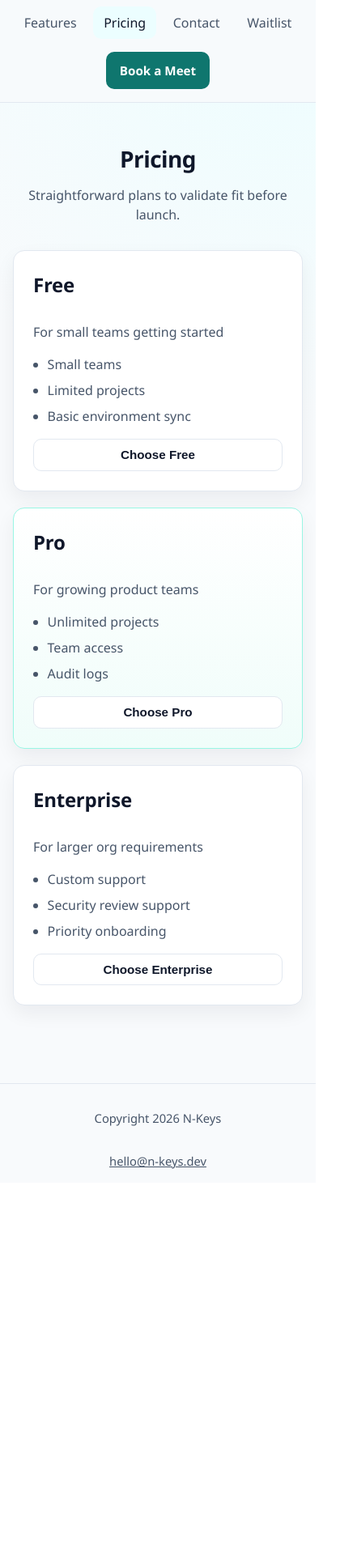
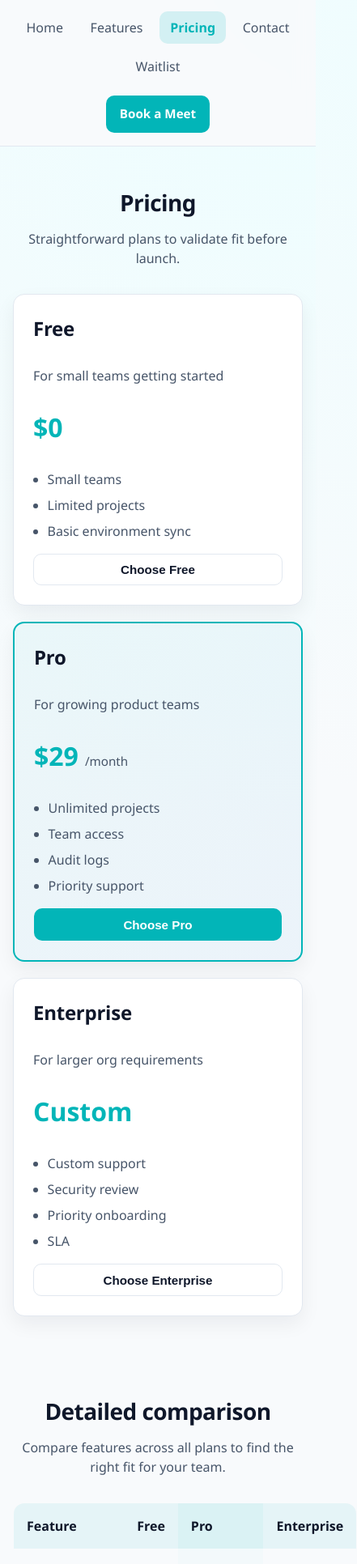
Before and after one commit to Neko-Nik-Org/N-Keys-WebUI, a React (Vite) app: page /pricing in a window 390 px wide. Shown: the part 50-1982 px from the top of the page at 81% size, 441 px wide, since content can reach past the window. Before the commit the page ends 1511 px from the top, so only its background shows below. Built offline with nearby package versions, Linux system fonts and the light colour scheme.

Commit message:
feat: update site footer, navigation, and various pages with new content and styles

```diff
--- a/src/components/SiteFooter.jsx
+++ b/src/components/SiteFooter.jsx
@@ -2,8 +2,19 @@ function SiteFooter() {
   return (
     <footer className="site-footer">
       <div className="container footer-wrap">
-        <p>Copyright {new Date().getFullYear()} N-Keys</p>
-        <a href="mailto:hello@n-keys.dev">hello@n-keys.dev</a>
+
+        <p>© 2024-2026 Neko Nik · N-Keys · All rights reserved.</p>
+
+        <p>
+          Made with <span role="img" aria-label="heart">❤️</span> by&nbsp;
+          <a
+            href="https://nekonik.com"
+            target="_blank"
+            rel="noreferrer"
+          >
+            Neko Nik
+          </a>
+        </p>
       </div>
     </footer>
   )
--- a/src/components/SiteNav.jsx
+++ b/src/components/SiteNav.jsx
@@ -1,6 +1,8 @@
 import { Link, NavLink } from 'react-router-dom'
+import logoImg from '../assets/n-keys-no-bg.png'
 
 const navItems = [
+  { to: '/', label: 'Home' },
   { to: '/features', label: 'Features' },
   { to: '/pricing', label: 'Pricing' },
   { to: '/contact', label: 'Contact' },
@@ -12,6 +14,7 @@ function SiteNav() {
     <header className="site-header">
       <div className="container nav-wrap">
         <Link to="/" className="logo" aria-label="N-Keys home">
+          <img src={logoImg} alt="N-Keys" />
           N-Keys
         </Link>
 
@@ -34,7 +37,7 @@ function SiteNav() {
 
         <a
           className="button button-primary nav-cta"
-          href="https://calendly.com/your-name/n-keys-intro"
+          href="https://calendly.com/neko-nik/general-meet"
           target="_blank"
           rel="noreferrer"
         >
--- a/src/index.css
+++ b/src/index.css
@@ -6,8 +6,9 @@
   --text-muted: #475569;
   --border: #e2e8f0;
   --shadow: 0 10px 24px rgba(15, 23, 42, 0.06);
-  --brand: #0f766e;
-  --brand-hover: #115e59;
+  --brand-primary: #02b5b8;
+  --brand-secondary: #0178d7;
+  --brand-hover: #018a8d;
   --radius-sm: 10px;
   --radius-md: 14px;
   --radius-lg: 18px;
@@ -31,6 +32,18 @@
   text-rendering: optimizeLegibility;
   -webkit-font-smoothing: antialiased;
   -moz-osx-font-smoothing: grayscale;
+}
+
+@media (prefers-color-scheme: dark) {
+  :root {
+    --bg: #0f172a;
+    --surface: #1a2332;
+    --surface-soft: #242f3f;
+    --text: #f0f4f8;
+    --text-muted: #a0afc0;
+    --border: #2d3d50;
+    --shadow: 0 10px 24px rgba(0, 0, 0, 0.4);
+  }
 }
 
 * {
@@ -72,9 +85,15 @@ main {
   position: sticky;
   top: 0;
   z-index: 20;
-  background: rgba(248, 250, 252, 0.9);
-  backdrop-filter: blur(8px);
+  background: rgba(248, 250, 252, 0.95);
+  backdrop-filter: blur(12px);
   border-bottom: 1px solid var(--border);
+}
+
+@media (prefers-color-scheme: dark) {
+  .site-header {
+    background: rgba(15, 23, 42, 0.85);
+  }
 }
 
 .nav-wrap {
@@ -90,6 +109,14 @@ main {
   font-size: 1.1rem;
   font-weight: 700;
   letter-spacing: -0.02em;
+  display: flex;
+  align-items: center;
+  gap: var(--space-2);
+}
+
+.logo img {
+  height: 32px;
+  width: auto;
 }
 
 .nav-list {
@@ -113,12 +140,13 @@ main {
 
 .nav-link:hover {
   color: var(--text);
-  background: #eff6ff;
+  background: rgba(2, 181, 184, 0.1);
 }
 
 .nav-link-active {
-  color: var(--text);
-  background: #ecfeff;
+  color: var(--brand-primary);
+  background: rgba(2, 181, 184, 0.15);
+  font-weight: 600;
 }
 
 .button {
@@ -138,7 +166,7 @@ main {
 
 .button-primary {
   color: #ffffff;
-  background: var(--brand);
+  background: var(--brand-primary);
 }
 
 .button-primary:hover {
@@ -283,6 +311,32 @@ main {
   grid-template-columns: 1.2fr 1fr;
 }
 
+.benefits-grid {
+  display: grid;
+  grid-template-columns: repeat(3, minmax(0, 1fr));
+  gap: var(--space-4);
+}
+
+.benefit-item {
+  display: flex;
+  align-items: flex-start;
+  gap: var(--space-3);
+  padding: var(--space-3) 0;
+}
+
+.benefit-icon {
+  display: inline-flex;
+  align-items: center;
+  justify-content: center;
+  min-width: 24px;
+  height: 24px;
+  border-radius: 50%;
+  background: rgba(2, 181, 184, 0.2);
+  color: var(--brand-primary);
+  font-weight: 700;
+  font-size: 0.9rem;
+}
+
 .card {
   background: var(--surface);
   border: 1px solid var(--border);
@@ -315,8 +369,8 @@ main {
   display: inline-flex;
   align-items: center;
   justify-content: center;
-  color: #0e7490;
-  background: #f0fdfa;
+  color: var(--brand-primary);
+  background: rgba(2, 181, 184, 0.1);
 }
 
 .feature-icon svg {
@@ -330,6 +384,24 @@ main {
   align-content: start;
 }
 
+.price-display {
+  display: flex;
+  align-items: baseline;
+  gap: var(--space-2);
+  margin: var(--space-3) 0;
+}
+
+.price {
+  font-size: 2rem;
+  font-weight: 700;
+  color: var(--brand-primary);
+}
+
+.period {
+  color: var(--text-muted);
+  font-size: 0.95rem;
+}
+
 .pricing-card ul {
   margin: 0;
   padding-left: 1.1rem;
@@ -339,8 +411,9 @@ main {
 }
 
 .pricing-card-focus {
-  border-color: #99f6e4;
-  background: linear-gradient(180deg, #ffffff 0%, #f0fdfa 100%);
+  border-color: var(--brand-primary);
+  background: linear-gradient(135deg, rgba(2, 181, 184, 0.05) 0%, rgba(1, 120, 215, 0.05) 100%);
+  border-width: 2px;
 }
 
 .form {
@@ -367,9 +440,9 @@ main {
 
 .form input:focus,
 .form textarea:focus {
-  outline: 2px solid #99f6e4;
+  outline: 2px solid var(--brand-primary);
   outline-offset: 1px;
-  border-color: #14b8a6;
+  border-color: var(--brand-primary);
 }
 
 .waitlist-card {
@@ -408,6 +481,46 @@ main {
   font-size: 0.92rem;
 }
 
+.comparison-table {
+  width: 100%;
+  border-collapse: collapse;
+  margin-top: var(--space-6);
+  border: 1px solid var(--border);
+  border-radius: var(--radius-md);
+  overflow: hidden;
+}
+
+.comparison-table th,
+.comparison-table td {
+  padding: var(--space-4);
+  text-align: left;
+  border-bottom: 1px solid var(--border);
+}
+
+.comparison-table th {
+  background: rgba(2, 181, 184, 0.08);
+  font-weight: 600;
+  color: var(--text);
+}
+
+.comparison-table tr:last-child th,
+.comparison-table tr:last-child td {
+  border-bottom: none;
+}
+
+.comparison-table tbody tr:hover {
+  background: rgba(2, 181, 184, 0.02);
+}
+
+.feature-check {
+  color: var(--brand-primary);
+  font-weight: 600;
+}
+
+.feature-cross {
+  color: var(--text-muted);
+}
+
 @media (max-width: 960px) {
   .simple-grid,
   .feature-grid,
@@ -421,6 +534,10 @@ main {
     padding-block: var(--space-4);
     flex-wrap: wrap;
     justify-content: center;
+  }
+
+  .benefits-grid {
+    grid-template-columns: repeat(2, minmax(0, 1fr));
   }
 }
 
@@ -437,7 +554,8 @@ main {
   .simple-grid,
   .feature-grid,
   .pricing-grid,
-  .contact-grid {
+  .contact-grid,
+  .benefits-grid {
     grid-template-columns: 1fr;
   }
 
--- a/src/pages/ContactPage.jsx
+++ b/src/pages/ContactPage.jsx
@@ -33,19 +33,20 @@ function ContactPage() {
           </article>
 
           <article className="card">
-            <h2>Book a Meet</h2>
-            <p>Prefer a short call? Pick a time that works for you.</p>
-            <a
-              className="button button-primary"
-              href="https://calendly.com/your-name/n-keys-intro"
-              target="_blank"
-              rel="noreferrer"
-            >
-              Book a Meet
-            </a>
+            <h2>Book a Meet <span role="img" aria-label="calendar">📅</span></h2>
+
+            <p>Feel free to book a meeting directly with me to discuss your use case or even just say hi!</p>
 
             <div className="calendar-placeholder" role="img" aria-label="Calendar integration placeholder">
-              Calendar integration placeholder
+                <div className="calendly-widget">
+                  <iframe
+                    title="Calendly scheduling"
+                    src="https://calendly.com/neko-nik/general-meet"
+                    width="100%"
+                    height="500"
+                    frameBorder="0"
+                  ></iframe>
+                </div>
             </div>
           </article>
         </div>
--- a/src/pages/FeaturesPage.jsx
+++ b/src/pages/FeaturesPage.jsx
@@ -4,34 +4,43 @@ import FeatureIcon from '../components/FeatureIcon'
 const features = [
   {
     title: 'Secure secret storage',
-    description: 'Store sensitive variables in encrypted, centralized project vaults.',
+    description: 'Store sensitive variables in encrypted, centralized project vaults with enterprise-grade security.',
     iconPath: 'M12 3L5 7v5c0 5 3.5 8 7 9 3.5-1 7-4 7-9V7l-7-4z',
   },
   {
     title: 'Simple API access',
-    description: 'Fetch environment values programmatically with straightforward endpoints.',
+    description: 'Fetch environment values programmatically with straightforward, well-documented endpoints.',
     iconPath: 'M8 9l-3 3 3 3M16 9l3 3-3 3M13 7l-2 10',
   },
   {
     title: 'Team environments',
-    description: 'Separate development, staging, and production variables with clean controls.',
+    description: 'Separate development, staging, and production variables with granular role-based access controls.',
     iconPath: 'M16 18a4 4 0 0 0-8 0M12 12a3 3 0 1 0 0-6 3 3 0 0 0 0 6M6 18a3 3 0 0 0-2 0M18 18a3 3 0 0 1 2 0',
   },
   {
     title: 'Docker-friendly workflows',
-    description: 'Inject secrets into container workflows without manual copy-paste steps.',
+    description: 'Inject secrets into container workflows seamlessly without manual copy-paste or git commits.',
     iconPath: 'M4 13h16M8 9V6h4v3M9 17h6M6 13v4h12v-4',
   },
   {
     title: 'Audit logs',
-    description: 'Track updates to secrets with concise and readable change history.',
+    description: 'Track all updates to secrets with comprehensive, readable change history for compliance and security.',
     iconPath: 'M6 4h12v16H6zM9 8h6M9 12h6M9 16h4',
   },
   {
     title: 'Fast onboarding',
-    description: 'Invite teammates and standardize project configs from day one.',
+    description: 'Invite teammates and standardize project configs from day one with minimal setup time.',
     iconPath: 'M12 5v14M5 12h14',
   },
+]
+
+const benefits = [
+  'Zero configuration needed',
+  'Real-time synchronization',
+  'Version control integration',
+  'One-click environment cloning',
+  'Webhook notifications',
+  'Multi-provider support',
 ]
 
 function FeaturesPage() {
@@ -53,6 +62,21 @@ function FeaturesPage() {
           ))}
         </div>
       </section>
+
+      <section className="container section">
+        <div className="section-head">
+          <h2>Additional benefits</h2>
+          <p>Everything you need to manage secrets like a pro team.</p>
+        </div>
+        <div className="benefits-grid">
+          {benefits.map((benefit) => (
+            <article key={benefit} className="benefit-item">
+              <span className="benefit-icon">✓</span>
+              <p>{benefit}</p>
+            </article>
+          ))}
+        </div>
+      </section>
     </>
   )
 }
--- a/src/pages/HomePage.jsx
+++ b/src/pages/HomePage.jsx
@@ -7,7 +7,7 @@ function HomePage() {
         <h1>Secure environment variables without the mess.</h1>
         <p>
           Manage and sync environment variables securely across projects, servers,
-          and deployments.
+          and deployments. Built for teams that move fast.
         </p>
         <div className="hero-actions">
           <Link className="button button-primary" to="/waitlist">
@@ -15,7 +15,7 @@ function HomePage() {
           </Link>
           <a
             className="button button-secondary"
-            href="https://calendly.com/your-name/n-keys-intro"
+            href="https://calendly.com/neko-nik/general-meet"
             target="_blank"
             rel="noreferrer"
           >
@@ -44,7 +44,7 @@ function HomePage() {
 
       <section className="container section">
         <div className="section-head">
-          <h2>Built for fast team onboarding</h2>
+          <h2>Why choose N-Keys?</h2>
           <p>
             N-Keys helps teams start quickly, keep secrets organized, and reduce
             config mistakes across environments.
@@ -53,15 +53,15 @@ function HomePage() {
         <div className="simple-grid">
           <article className="card">
             <h3>Quick setup</h3>
-            <p>Connect your first project in minutes and share environment access safely.</p>
+            <p>Connect your first project in minutes and share environment access safely without friction.</p>
           </article>
           <article className="card">
             <h3>Safer collaboration</h3>
-            <p>Keep sensitive values out of chat, notes, and local files.</p>
+            <p>Keep sensitive values out of chat, notes, and local files. No more accidental leaks.</p>
           </article>
           <article className="card">
             <h3>Clear visibility</h3>
-            <p>Know who changed what and when with lightweight activity tracking.</p>
+            <p>Know who changed what and when with lightweight, easy-to-read activity tracking.</p>
           </article>
         </div>
       </section>
--- a/src/pages/PricingPage.jsx
+++ b/src/pages/PricingPage.jsx
@@ -4,19 +4,35 @@ const plans = [
   {
     name: 'Free',
     description: 'For small teams getting started',
+    price: '$0',
     points: ['Small teams', 'Limited projects', 'Basic environment sync'],
   },
   {
     name: 'Pro',
     description: 'For growing product teams',
-    points: ['Unlimited projects', 'Team access', 'Audit logs'],
+    price: '$29',
+    period: '/month',
+    points: ['Unlimited projects', 'Team access', 'Audit logs', 'Priority support'],
     highlighted: true,
   },
   {
     name: 'Enterprise',
     description: 'For larger org requirements',
-    points: ['Custom support', 'Security review support', 'Priority onboarding'],
+    price: 'Custom',
+    points: ['Custom support', 'Security review', 'Priority onboarding', 'SLA'],
   },
+]
+
+const comparisonFeatures = [
+  { name: 'Projects', free: '2', pro: 'Unlimited', enterprise: 'Unlimited' },
+  { name: 'Team members', free: '1', pro: 'Unlimited', enterprise: 'Unlimited' },
+  { name: 'Environments', free: '1', pro: 'Unlimited', enterprise: 'Unlimited' },
+  { name: 'API access', free: false, pro: true, enterprise: true },
+  { name: 'Audit logs', free: false, pro: true, enterprise: true },
+  { name: 'Webhooks', free: false, pro: true, enterprise: true },
+  { name: 'SSO integration', free: false, pro: false, enterprise: true },
+  { name: 'Priority support', free: false, pro: false, enterprise: true },
+  { name: 'Custom domain', free: false, pro: false, enterprise: true },
 ]
 
 function PricingPage() {
@@ -36,18 +52,73 @@ function PricingPage() {
             >
               <h2>{plan.name}</h2>
               <p>{plan.description}</p>
+              <div className="price-display">
+                <span className="price">{plan.price}</span>
+                {plan.period && <span className="period">{plan.period}</span>}
+              </div>
               <ul>
                 {plan.points.map((point) => (
                   <li key={point}>{point}</li>
                 ))}
               </ul>
-              <button type="button" className="button button-secondary">
+              <button type="button" className={plan.highlighted ? 'button button-primary' : 'button button-secondary'}>
                 Choose {plan.name}
               </button>
             </article>
           ))}
         </div>
       </section>
+
+      <section className="container section">
+        <div className="section-head">
+          <h2>Detailed comparison</h2>
+          <p>Compare features across all plans to find the right fit for your team.</p>
+        </div>
+        <table className="comparison-table">
+          <thead>
+            <tr>
+              <th style={{ textAlign: 'left' }}>Feature</th>
+              <th>Free</th>
+              <th style={{ background: 'rgba(2, 181, 184, 0.12)' }}>Pro</th>
+              <th>Enterprise</th>
+            </tr>
+          </thead>
+          <tbody>
+            {comparisonFeatures.map((feature) => (
+              <tr key={feature.name}>
+                <td>{feature.name}</td>
+                <td>
+                  {typeof feature.free === 'boolean' ? (
+                    <span className={feature.free ? 'feature-check' : 'feature-cross'}>
+                      {feature.free ? '✓' : '—'}
+                    </span>
+                  ) : (
+                    feature.free
+                  )}
+                </td>
+                <td style={{ background: 'rgba(2, 181, 184, 0.02)' }}>
+                  {typeof feature.pro === 'boolean' ? (
+                    <span className={feature.pro ? 'feature-check' : 'feature-cross'}>
+                      {feature.pro ? '✓' : '—'}
+                    </span>
+                  ) : (
+                    feature.pro
+                  )}
+                </td>
+                <td>
+                  {typeof feature.enterprise === 'boolean' ? (
+                    <span className={feature.enterprise ? 'feature-check' : 'feature-cross'}>
+                      {feature.enterprise ? '✓' : '—'}
+                    </span>
+                  ) : (
+                    feature.enterprise
+                  )}
+                </td>
+              </tr>
+            ))}
+          </tbody>
+        </table>
+      </section>
     </>
   )
 }
```
